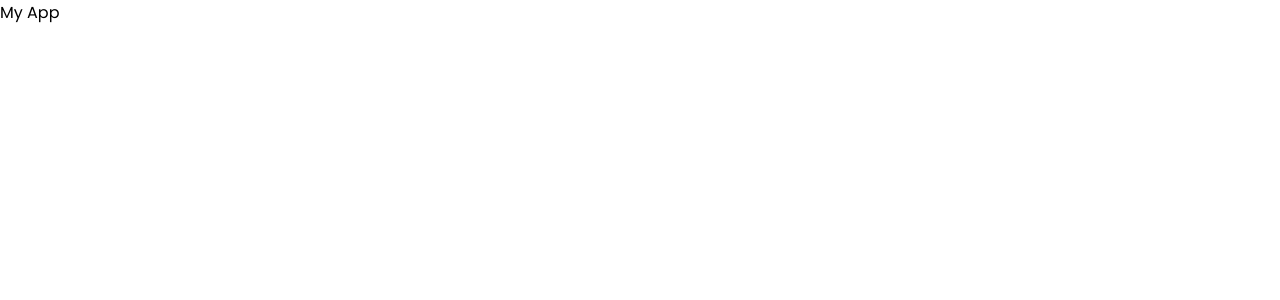
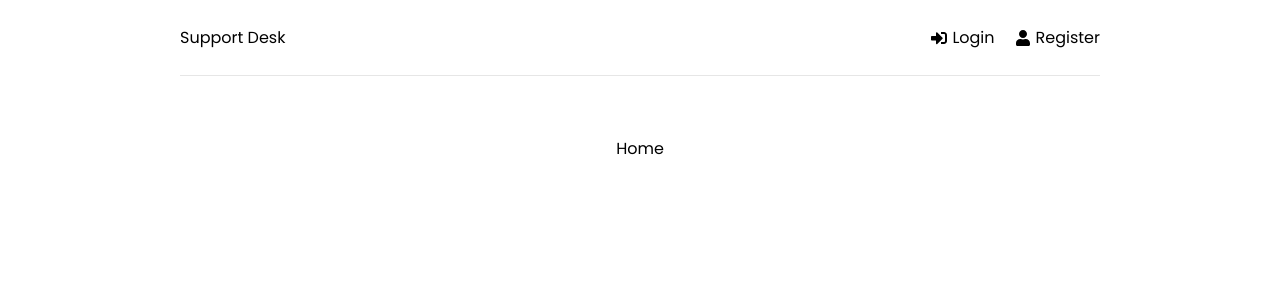
Before and after one commit to liaHi19/support-desk, a React (Create React App) app in the folder frontend/: page / in a window 1280 px wide. Shown: the top 300 px of the page. Built offline with nearby package versions, Linux system fonts and the light colour scheme.

Commit message:
[#7] Add basic routes, Header Component

```diff
--- a/frontend/src/App.js
+++ b/frontend/src/App.js
@@ -1,7 +1,9 @@
 import React from "react";
 
+import MainRoute from "./router/MainRoute";
+
 const App = () => {
-  return <div>My App</div>;
+  return <MainRoute />;
 };
 
 export default App;
--- /dev/null
+++ b/frontend/src/components/Header.jsx
@@ -0,0 +1,27 @@
+import React from "react";
+import { Link } from "react-router-dom";
+import { FaSignInAlt, FaSignOutAlt, FaUser } from "react-icons/fa";
+
+const Header = () => {
+  return (
+    <header className="header">
+      <div className="logo">
+        <Link to="/">Support Desk</Link>
+      </div>
+      <ul>
+        <li>
+          <Link to="/login">
+            <FaSignInAlt /> Login
+          </Link>
+        </li>
+        <li>
+          <Link to="/register">
+            <FaUser /> Register
+          </Link>
+        </li>
+      </ul>
+    </header>
+  );
+};
+
+export default Header;
--- /dev/null
+++ b/frontend/src/components/Layout.jsx
@@ -0,0 +1,16 @@
+import React from "react";
+import { Outlet } from "react-router-dom";
+import Header from "./Header";
+
+const Layout = () => {
+  return (
+    <div className="container">
+      <Header />
+      <main>
+        <Outlet />
+      </main>
+    </div>
+  );
+};
+
+export default Layout;
--- /dev/null
+++ b/frontend/src/pages/Home.jsx
@@ -0,0 +1,7 @@
+import React from "react";
+
+const Home = () => {
+  return <div>Home</div>;
+};
+
+export default Home;
--- /dev/null
+++ b/frontend/src/pages/Login.jsx
@@ -0,0 +1,7 @@
+import React from "react";
+
+const Login = () => {
+  return <div>Login</div>;
+};
+
+export default Login;
--- /dev/null
+++ b/frontend/src/pages/Register.jsx
@@ -0,0 +1,7 @@
+import React from "react";
+
+const Register = () => {
+  return <div>Register</div>;
+};
+
+export default Register;
--- /dev/null
+++ b/frontend/src/router/MainRoute.jsx
@@ -0,0 +1,23 @@
+import React from "react";
+import { BrowserRouter, Routes, Route } from "react-router-dom";
+
+import Layout from "../components/Layout";
+import Home from "../pages/Home";
+import Login from "../pages/Login";
+import Register from "../pages/Register";
+
+const MainRoute = () => {
+  return (
+    <BrowserRouter>
+      <Routes>
+        <Route path="/" element={<Layout />}>
+          <Route index element={<Home />} />
+          <Route path="register" element={<Register />} />
+          <Route path="login" element={<Login />} />
+        </Route>
+      </Routes>
+    </BrowserRouter>
+  );
+};
+
+export default MainRoute;
```
